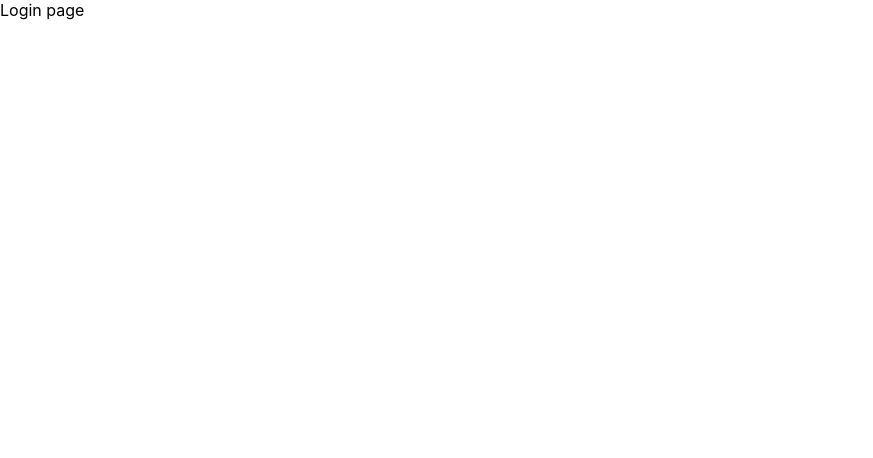
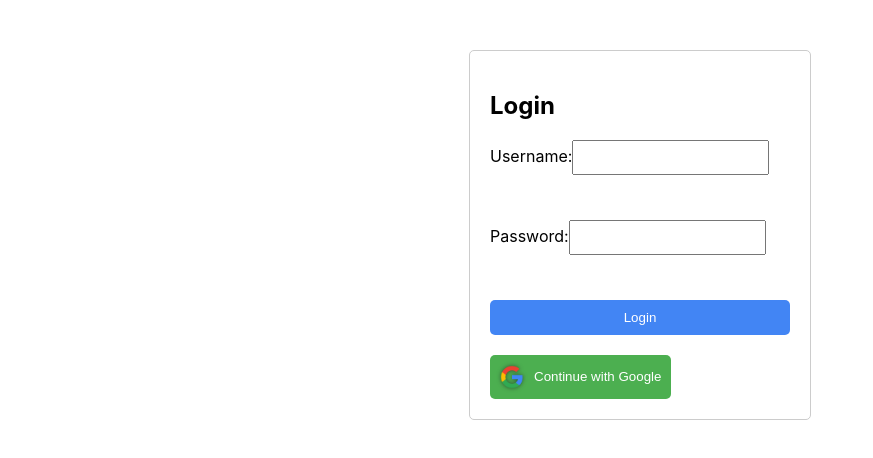
Before and after one commit to xauxius/Kilobitas, a React (Create React App) app in the folder frontend/: page /Prisijungti in a window 1280 px wide. Shown: the top 458 px of the page, without its empty margins (0-873 px from the left). Built offline with nearby package versions, Linux system fonts and the light colour scheme.

Commit message:
Added login/register static pages

```diff
--- /dev/null
+++ b/frontend/src/Pages/Login.css
@@ -0,0 +1,52 @@
+.login-container {
+  max-width: 300px;
+  margin: auto;
+  padding: 20px;
+  border: 1px solid #ccc;
+  border-radius: 5px;
+  margin-top: 50px;
+}
+
+form {
+  display: flex;
+  flex-direction: column;
+}
+
+label {
+  margin-bottom: 10px;
+}
+
+input {
+  padding: 8px;
+  margin-bottom: 15px;
+}
+
+button {
+  padding: 10px;
+  background-color: #4285f4;
+  color: white;
+  border: none;
+  border-radius: 5px;
+  cursor: pointer;
+}
+.google-login-container {
+  margin-top: 20px;
+}
+
+.google-login-container button {
+  display: flex;
+  align-items: center;
+  padding: 10px;
+  background-color: #4caf50;
+  color: white;
+  border: none;
+  border-radius: 5px;
+  cursor: pointer;
+}
+.google-logo {
+  width: 24px; /* Adjust the width and height as needed */
+  height: 24px;
+  margin-right: 10px;
+  -webkit-filter: drop-shadow(5px 5px 5px #222);
+  filter: drop-shadow(0px 0px 2px #222222a8);
+}
--- a/frontend/src/Pages/Login.js
+++ b/frontend/src/Pages/Login.js
@@ -1,7 +1,63 @@
+import React, { useState } from "react";
+import "./Login.css";
 
 const Login = () => {
-    console.log("Logining...");
-    return <>Login page</>
+  const [username, setUsername] = useState("");
+  const [password, setPassword] = useState("");
+
+  const handleLogin = () => {
+    console.log("Logging in with:", { username, password });
+  };
+  const handleLoginWithGoogle = () => {
+    console.log("Logging in with Google");
+  };
+
+  return (
+    <div className="login-container">
+      <h2>Login</h2>
+      <form>
+        <label>
+          Username:
+          <input
+            type="text"
+            value={username}
+            onChange={(e) => setUsername(e.target.value)}
+          />
+        </label>
+        <br />
+        <label>
+          Password:
+          <input
+            type="password"
+            value={password}
+            onChange={(e) => setPassword(e.target.value)}
+          />
+        </label>
+        <br />
+        <button type="button" onClick={handleLogin}>
+          Login
+        </button>
+      </form>
+      <div className="google-login-container">
+        <button type="button" onClick={handleLoginWithGoogle}>
+          <img
+            src="/Images/Google__G__Logo.svg.png"
+            alt="Google Logo"
+            className="google-logo"
+          />
+          Continue with Google
+        </button>
+      </div>
+    </div>
+  );
+};
+
+function LoginPage() {
+  return (
+    <div className="Login">
+      <Login />
+    </div>
+  );
 }
 
-export default Login;
+export default LoginPage;
--- a/frontend/src/Pages/Register.js
+++ b/frontend/src/Pages/Register.js
@@ -1,7 +1,67 @@
-
+import React, { useState } from "react";
+import "./Login.css";
 
 const Register = () => {
-    return <>Register page</>
+  const [username, setUsername] = useState("");
+  const [password, setPassword] = useState("");
+
+  const handleRegister = () => {
+    console.log("Register in with:", { username, password });
+  };
+  const handleContinueWithGoogle = () => {
+    console.log("Continue with Google");
+  };
+
+  return (
+    <div className="login-container">
+      <h2>Login</h2>
+      <form>
+        <label>
+          Username:
+          <input
+            type="text"
+            value={username}
+            onChange={(e) => setUsername(e.target.value)}
+          />
+        </label>
+        <br />
+        <label>
+          Password:
+          <input
+            type="password"
+            value={password}
+            onChange={(e) => setPassword(e.target.value)}
+          />
+        </label>
+        <label>
+          Re-enter Password:
+          <input
+            type="password"
+            value={password}
+            onChange={(e) => setPassword(e.target.value)}
+          />
+        </label>
+        <br />
+        <button type="button" onClick={handleRegister}>
+          Register
+        </button>
+      </form>
+      <div className="google-login-container">
+        <button type="button" onClick={handleContinueWithGoogle}>
+          <img src="/Images/Google__G__Logo.svg.png" className="google-logo" />
+          Continue with Google
+        </button>
+      </div>
+    </div>
+  );
+};
+
+function RegisterPage() {
+  return (
+    <div className="Login">
+      <Register />
+    </div>
+  );
 }
 
-export default Register;
+export default RegisterPage;
```
Also changed, not shown: frontend/src/index.js (+13 -13 lines), frontend/public/Images/Google__G__Logo.svg.png (added).
